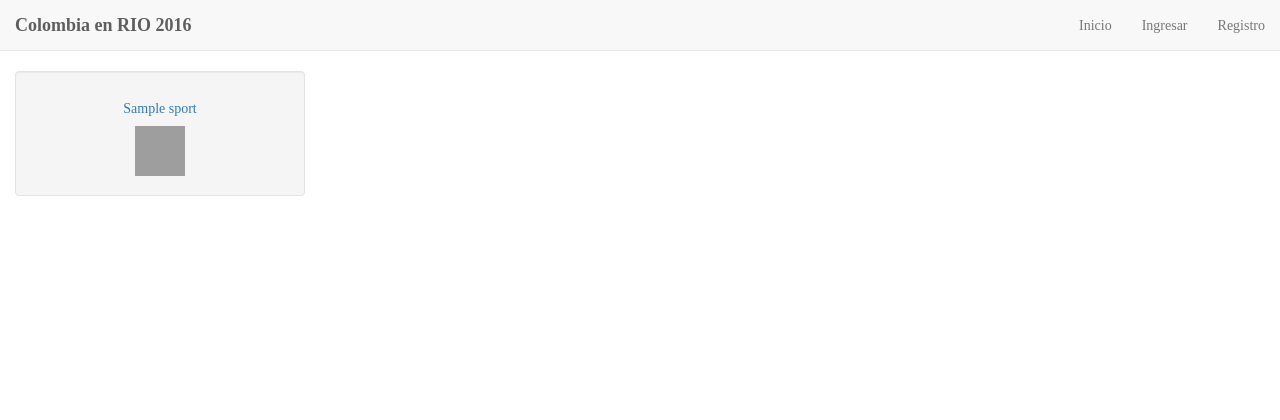
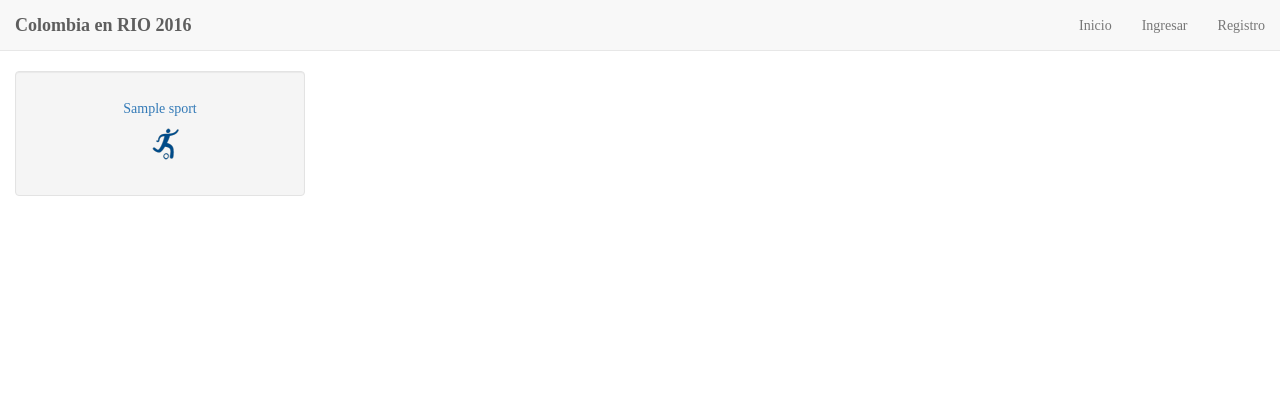
Before and after one commit to DiegoFernandoRuizS/olimpiColombia, a Django app: page / in a window 1280 px wide. Shown: the top 420 px of the page. Run offline with Django 3.2, Linux system fonts and the light colour scheme; tables that the repository leaves empty hold one stand-in row (values such as "Sample post"); some libraries are stand-ins or nearby versions; some web fonts are replaced; grey boxes are pictures that could not be loaded.

Commit message:
Fix sprite url

```diff
--- a/web/static/css/style.css
+++ b/web/static/css/style.css
@@ -88,7 +88,7 @@ body {
 }
 
 .sprite-sports {
-    background-image: url('https://smsprio2016-a.akamaihd.net/data/content/3.00/images/sprites/sprite-actions.png');
+    background-image: url('https://olimpicolombia.s3.amazonaws.com/img/sprite-actions.png');
     display: inline-block;
     width: 50px;
     height: 50px;
--- /dev/null
+++ b/web/static/dist/hello.js
@@ -0,0 +1 @@
+console.log('hello world');
--- a/web/templates/base.html
+++ b/web/templates/base.html
@@ -17,6 +17,7 @@
     {% block og %}
     {% endblock %}
     <!--web css-->
+    <script type="text/javascript" src="{% static 'dist/hello.js'%}"></script>
     <link rel="stylesheet" type="text/css" href="{% static 'css/style.css' %}"/>
 </head>
 
```
